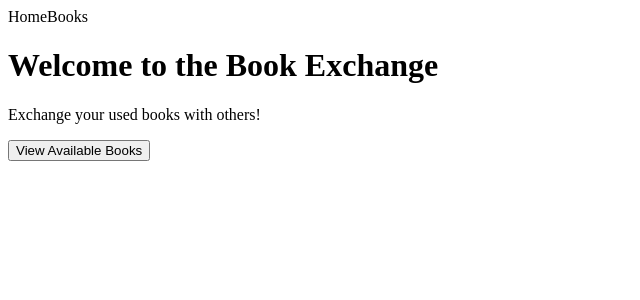
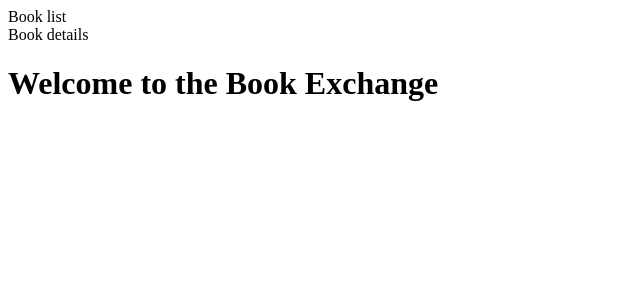
Before and after one commit to pputtaswamy07/read-cycle, an Angular app: page / in a window 1280 px wide. Shown: the top 300 px of the page, without its empty margins (0-640 px from the left). Built offline with nearby package versions, Linux system fonts and the light colour scheme.

Commit message:
created navbar component for routing

```diff
--- a/src/app/app.component.html
+++ b/src/app/app.component.html
@@ -1,5 +1,2 @@
-<nav>
-  <a routerLink="/">Home</a>
-  <a routerLink="/books">Books</a>
-</nav>
+<app-navbar></app-navbar>
 <router-outlet></router-outlet>
--- a/src/app/app.component.ts
+++ b/src/app/app.component.ts
@@ -1,13 +1,14 @@
 import { Component } from '@angular/core';
 import { CommonModule } from '@angular/common';
 import { RouterOutlet } from '@angular/router';
+import { NavbarComponent } from './navbar/navbar.component';
 
 @Component({
   selector: 'app-root',
   standalone: true,
-  imports: [CommonModule, RouterOutlet],
+  imports: [CommonModule, RouterOutlet, NavbarComponent],
   templateUrl: './app.component.html',
-  styleUrl: './app.component.scss'
+  styleUrl: './app.component.scss',
 })
 export class AppComponent {
   title = 'read-cycle';
--- a/src/app/app.routes.ts
+++ b/src/app/app.routes.ts
@@ -6,8 +6,8 @@ import { BookDetailComponent } from './book-details/book-details.component';
 
 export const routes: Routes = [
   { path: '', component: HomeComponent },
-  { path: 'books', component: BookListComponent },
-  { path: 'book/:id', component: BookDetailComponent },
+  { path: 'bookList', component: BookListComponent },
+  { path: 'bookDetails', component: BookDetailComponent },
 ];
 
 @NgModule({
--- a/src/app/book-details/book-details.component.ts
+++ b/src/app/book-details/book-details.component.ts
@@ -1,11 +1,14 @@
 import { Component, OnInit } from '@angular/core';
 import { ActivatedRoute } from '@angular/router';
 import { BookService, Book } from '../book.service';
+import { CommonModule } from '@angular/common';
 
 @Component({
   selector: 'app-book-detail',
   templateUrl: './book-details.component.html',
   styleUrls: ['./book-details.component.scss'],
+  standalone: true, //to import these components directly into other components
+  imports: [CommonModule],
 })
 export class BookDetailComponent implements OnInit {
   book: Book | undefined;
--- a/src/app/book-list/book-list.component.html
+++ b/src/app/book-list/book-list.component.html
@@ -1 +1 @@
-<h2>Available Books for Exchange</h2>
+<h2>book list</h2>
--- a/src/app/book-list/book-list.component.ts
+++ b/src/app/book-list/book-list.component.ts
@@ -1,17 +1,11 @@
-import { Component, OnInit } from '@angular/core';
-import { BookService, Book } from '../book.service';
+import { Component } from '@angular/core';
+import { CommonModule } from '@angular/common';
 
 @Component({
   selector: 'app-book-list',
   templateUrl: './book-list.component.html',
   styleUrls: ['./book-list.component.scss'],
+  standalone: true,
+  imports: [CommonModule],
 })
-export class BookListComponent implements OnInit {
-  books: Book[] = [];
-
-  constructor(private bookService: BookService) {}
-
-  ngOnInit(): void {
-    this.books = this.bookService.getBooks();
-  }
-}
+export class BookListComponent {}
--- a/src/app/home/home.component.html
+++ b/src/app/home/home.component.html
@@ -1,3 +1 @@
 <h1>Welcome to the Book Exchange</h1>
-<p>Exchange your used books with others!</p>
-<button routerLink="./books">View Available Books</button>
--- /dev/null
+++ b/src/app/navbar/navbar.component.html
@@ -0,0 +1,2 @@
+<div routerLink="/bookList">Book list</div>
+<div routerLink="/bookDetails">Book details</div>
```
Also changed, not shown: src/app/navbar/navbar.component.ts (added, +10 -0 lines), src/app/navbar/navbar.component.scss (added).
